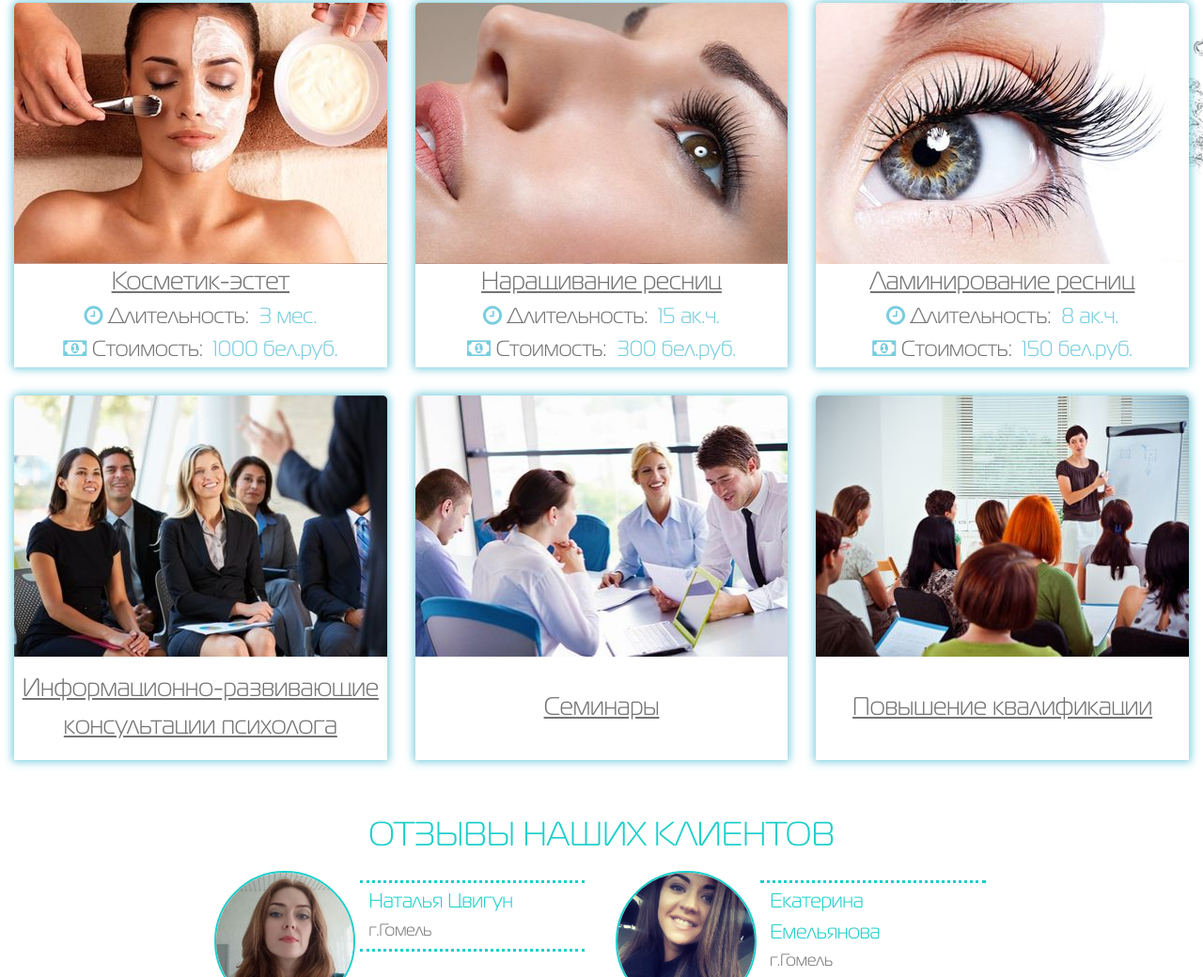
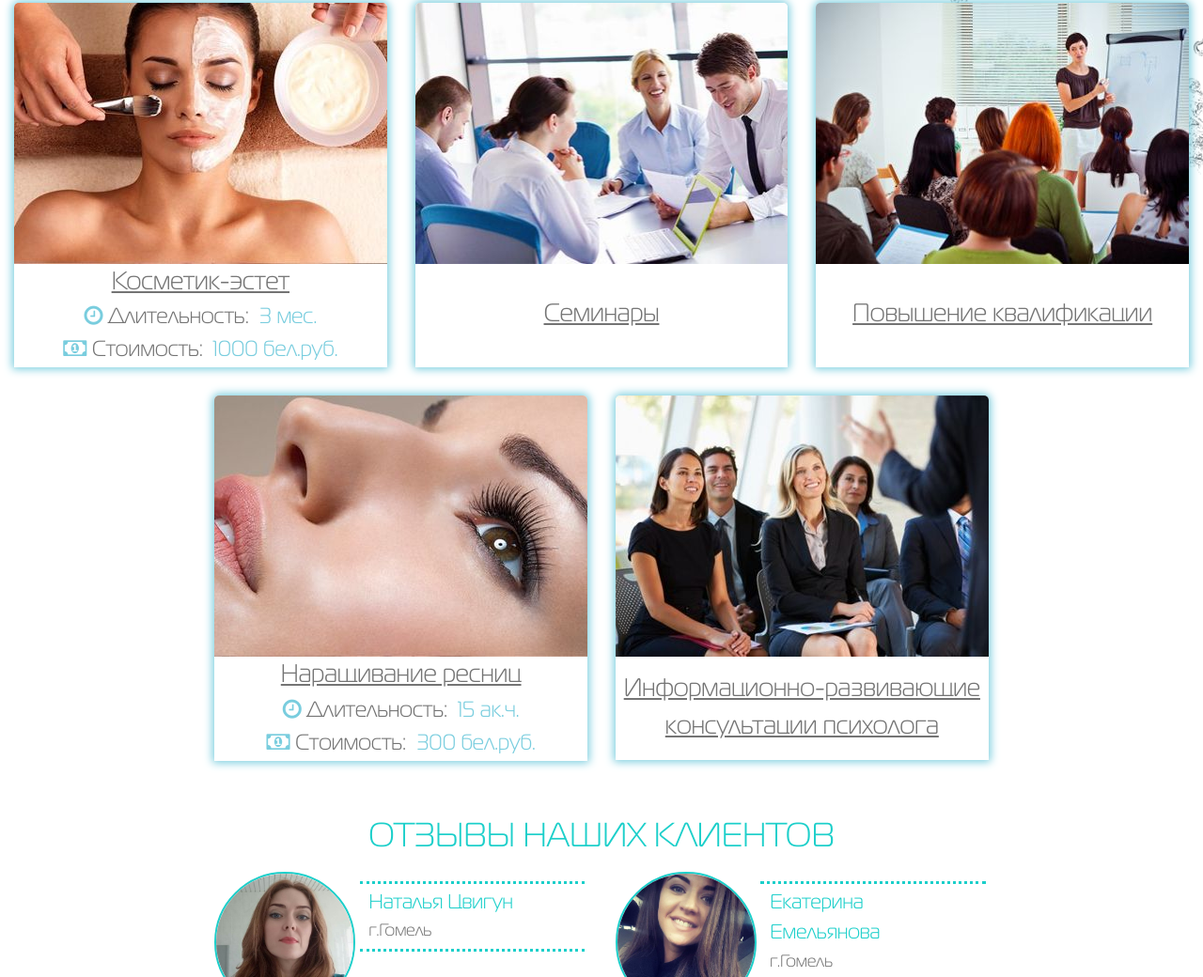
Before and after one commit to WebTownIP/centr-estetika.by, a website: page index.html in a window 1280 px wide. Shown: the part 1620-2660 px from the top of the page at 94% size. Drawn offline with nearby package versions, Linux system fonts and the light colour scheme.

Commit message:
id26 change services (#21)

```diff
--- a/index.html
+++ b/index.html
@@ -212,6 +212,24 @@
             <div class="col-xl-4 col-lg-5">
               <div class="service">
                 <div>
+                  <img src="assets/images/service/workshop.jpg" alt="Семинары">
+                </div>
+                <div class="sub-title long">Семинары</div>
+              </div>
+            </div>
+
+            <div class="col-xl-4 col-lg-5 offset-xl-0 offset-lg-1">
+              <div class="service">
+                <div>
+                  <img src="assets/images/service/training.jpg" alt="Повышение квалификации">
+                </div>
+                <div class="sub-title long">Повышение квалификации</div>
+              </div>
+            </div>
+
+            <div class="col-xl-4 col-lg-5 offset-xl-2">
+              <div class="service">
+                <div>
                   <img src="assets/images/service/eyelash_extension.jpg" alt="Наращивание ресниц">
                 </div>
                 <div class="sub-title">Наращивание ресниц</div>
@@ -228,26 +246,7 @@
               </div>
             </div>
 
-            <div class="col-xl-4 col-lg-5 offset-lg-1 offset-xl-0">
-              <div class="service">
-                <div>
-                  <img src="assets/images/service/laminating_eyelashes.jpg" alt="Ламинирование ресниц">
-                </div>
-                <div class="sub-title">Ламинирование ресниц</div>
-                <div class="description">
-                  <i class="fa fa-clock-o"></i>
-                  Длительность:&nbsp;
-                  <span class="value">8 ак.ч.</span>
-                </div>
-                <div class="description">
-                  <i class="fa fa-money"></i>
-                  Стоимость:&nbsp;
-                  <span class="value">150 бел.руб.</span>
-                </div>
-              </div>
-            </div>
-
-            <div class="col-xl-4 col-lg-5">
+            <div class="col-xl-4 col-lg-6 offset-xl-0 offset-lg-3">
               <div class="service" data-toggle="modal" data-target="#consultationModal">
                 <div>
                   <img src="assets/images/service/consultation.jpg" alt="Информационно-развивающие консультации психолога">
@@ -256,23 +255,6 @@
               </div>
             </div>
 
-            <div class="col-xl-4 col-lg-5 offset-lg-1 offset-xl-0">
-              <div class="service">
-                <div>
-                  <img src="assets/images/service/workshop.jpg" alt="Семинары">
-                </div>
-                <div class="sub-title long">Семинары</div>
-              </div>
-            </div>
-
-            <div class="col-xl-4 col-lg-5">
-              <div class="service">
-                <div>
-                  <img src="assets/images/service/training.jpg" alt="Повышение квалификации">
-                </div>
-                <div class="sub-title long">Повышение квалификации</div>
-              </div>
-            </div>
           </div>
         </div>
       </section>
```
